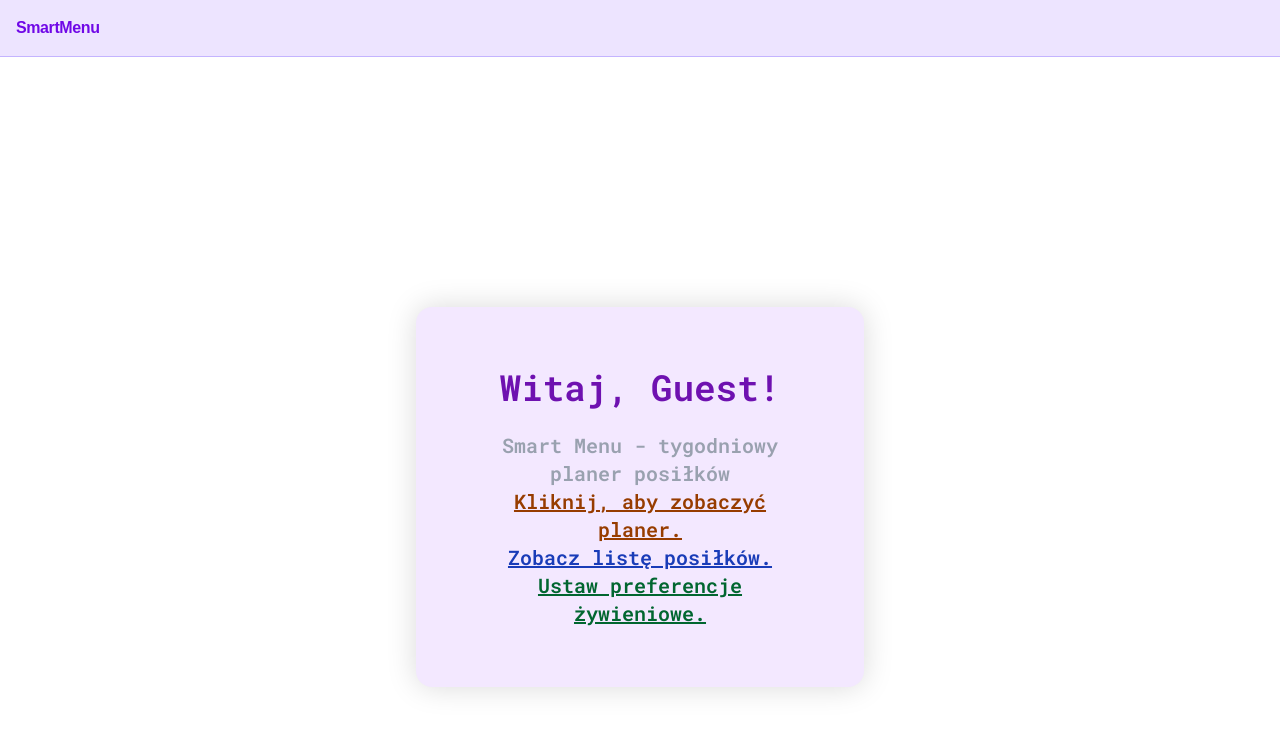
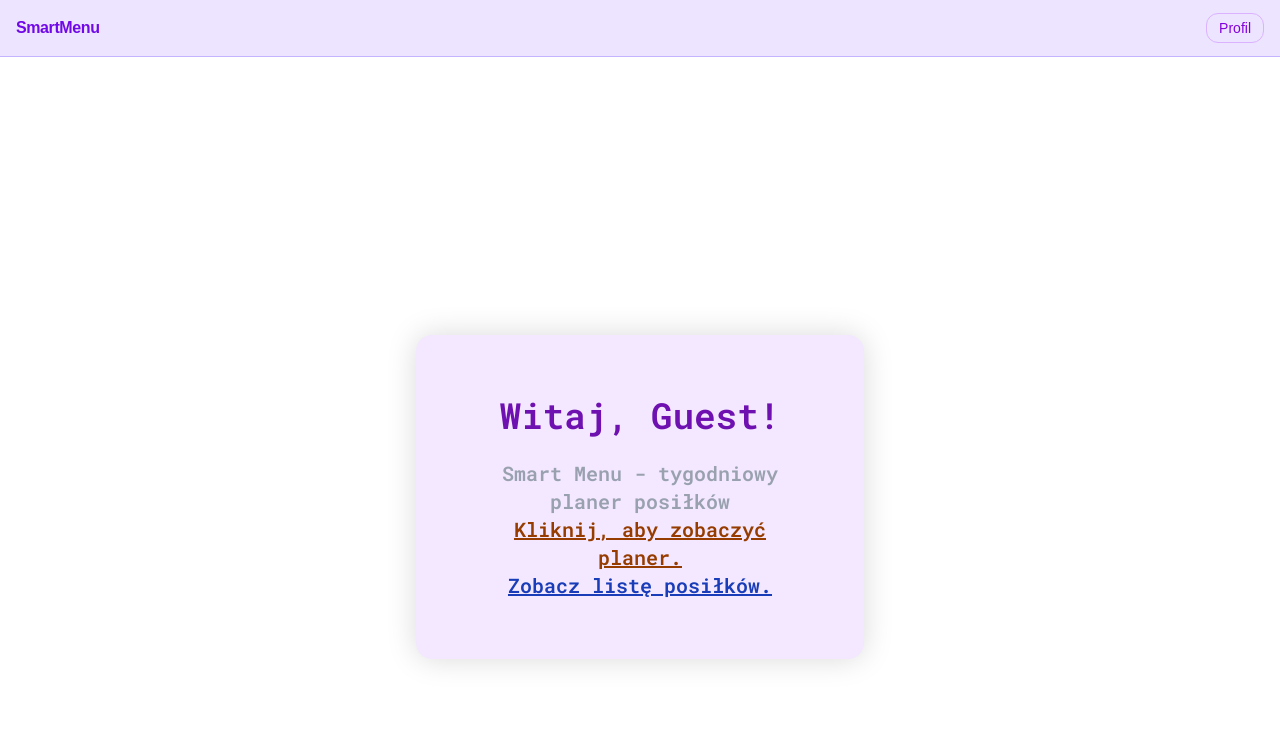
Before and after one commit to cub8/smart_menu, a Next.js app: page / in a window 1280 px wide. Shown: the top 732 px of the page. Built offline with nearby package versions, Linux system fonts and the light colour scheme; no server answers.

Commit message:
Update redirection to profile page from home page

```diff
--- a/app/layout.tsx
+++ b/app/layout.tsx
@@ -3,6 +3,7 @@ import { Geist, Geist_Mono } from "next/font/google";
 import "./globals.css";
 import Providers from "./providers";
 import LogoutButton from "./components/LogoutButton";
+import Link from "next/link";
 
 const geistSans = Geist({ variable: "--font-geist-sans", subsets: ["latin"] });
 const geistMono = Geist_Mono({ variable: "--font-geist-mono", subsets: ["latin"] });
@@ -23,15 +24,23 @@ export default function RootLayout({
         <Providers>
           <header className="sticky top-0 z-50 w-full border-b border-violet-300 bg-[#EDE4FF]">
             <div className="w-full h-14 px-4 flex items-center justify-between">
-              <span className="font-semibold tracking-tight text-violet-700">SmartMenu</span>
-              <LogoutButton />
+              <span className="font-semibold tracking-tight text-violet-700">
+                SmartMenu
+              </span>
+
+              <div className="flex items-center gap-3">
+                <Link
+                  href="/profile"
+                  className="rounded-xl border border-purple-300 px-3 py-1 text-sm text-purple-700 hover:bg-purple-100"
+                >
+                  Profil
+                </Link>
+                <LogoutButton />
+              </div>
             </div>
           </header>
 
-
-          <main>
-            {children}
-          </main>
+          <main>{children}</main>
         </Providers>
       </body>
     </html>
--- a/app/page.tsx
+++ b/app/page.tsx
@@ -29,10 +29,6 @@ export default async function Home() {
           <Link href="/meals" className="text-blue-800 hover:bg-blue-200 underline">
             Zobacz listę posiłków.
           </Link>
-          <br />
-          <Link href="/profile" className="text-green-800 hover:bg-green-200 underline">
-            Ustaw preferencje żywieniowe.
-          </Link>
         </h2>
       </div>
     </div>
```
